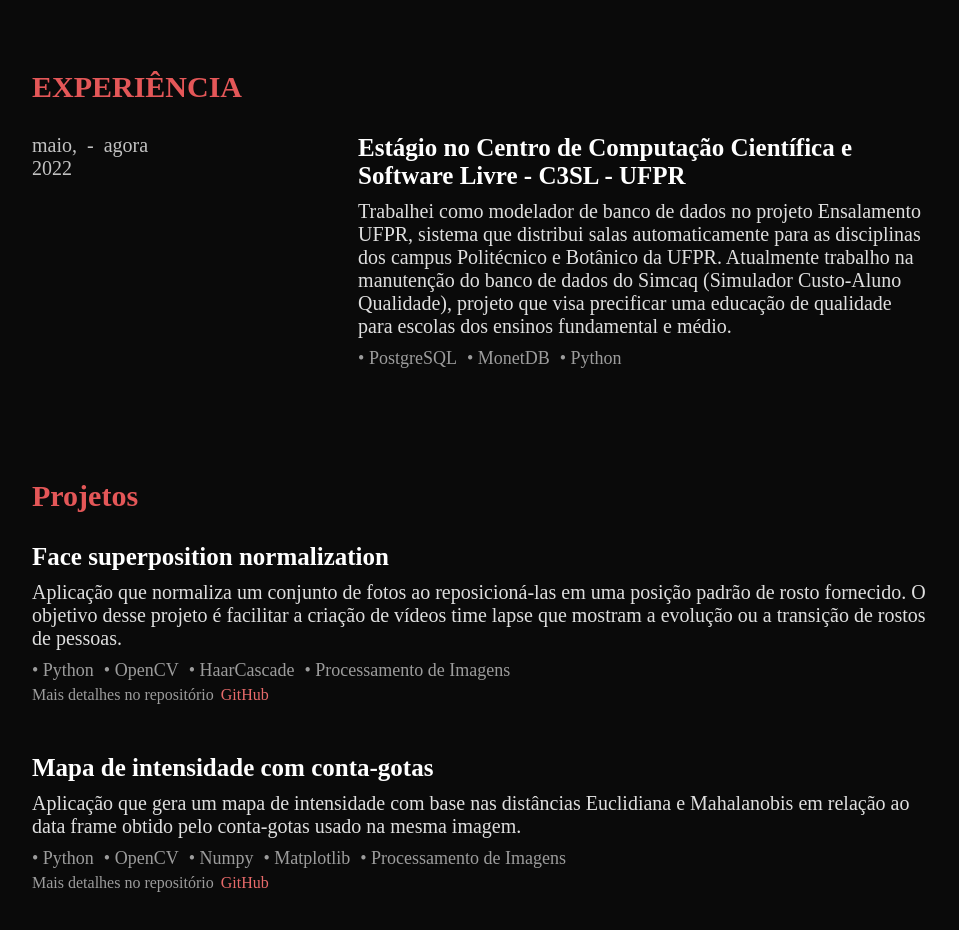
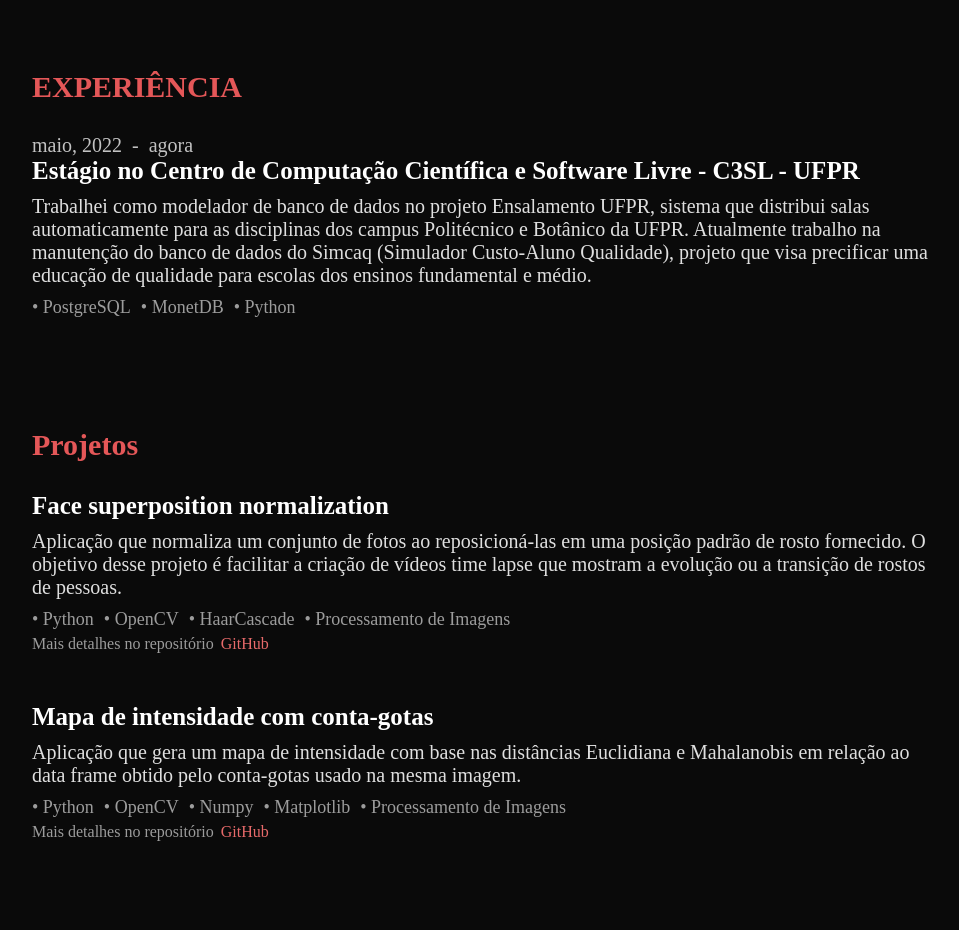
Before and after one commit to diogohal/web-portfolio, a React (Create React App) app: page / in a window 1280 px wide. Shown: the part 780-1710 px from the top of the page, without its empty margins (160-1119 px from the left). Built offline with nearby package versions, Linux system fonts and the light colour scheme; the HTML template or start-up script is replaced by a standard one; a web font is replaced by a local one.

Commit message:
responsivity testing

```diff
--- a/src/style.css
+++ b/src/style.css
@@ -132,7 +132,6 @@ section {
 
 /* ========= Experiences ========= */
 .experience--details {
-    display: flex;
     margin-top: 20px;
 }
 
```
Also changed, not shown: 6 other files (tests, documents, lock files or other folders).
